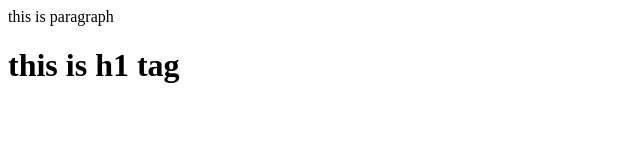
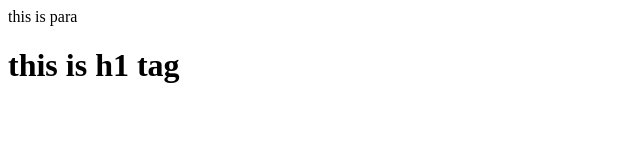
Before and after one commit to madalaakhil/git, a plain HTML site: page index.html in a window 1280 px wide. Shown: the full height of the page, 0-640 px from the left. Drawn offline with Linux system fonts and the light colour scheme.

Commit message:
para change

```diff
--- a/index.html
+++ b/index.html
@@ -1,2 +1,2 @@
-<p>this is paragraph</p>
+<p>this is para</p>
 <h1>this is h1 tag</h1>
```
